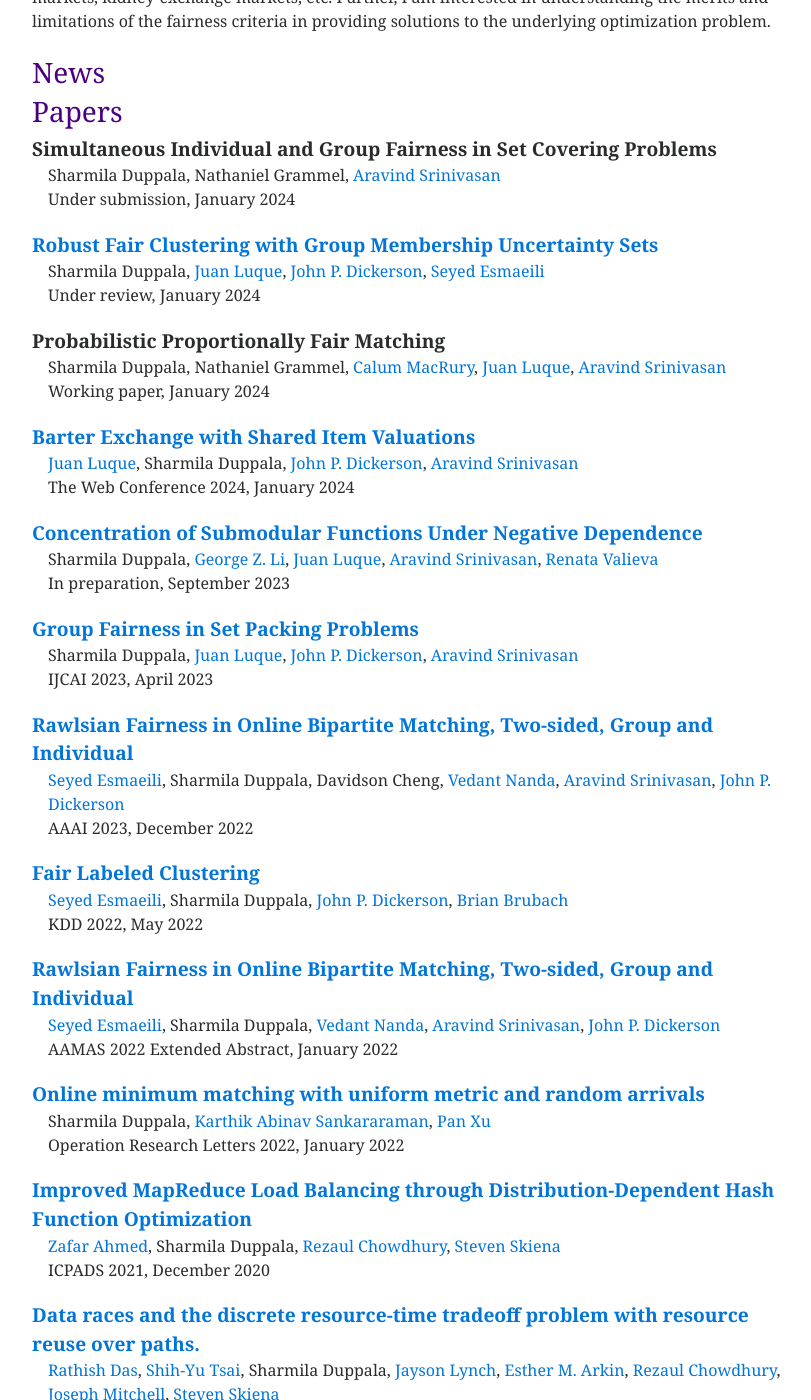
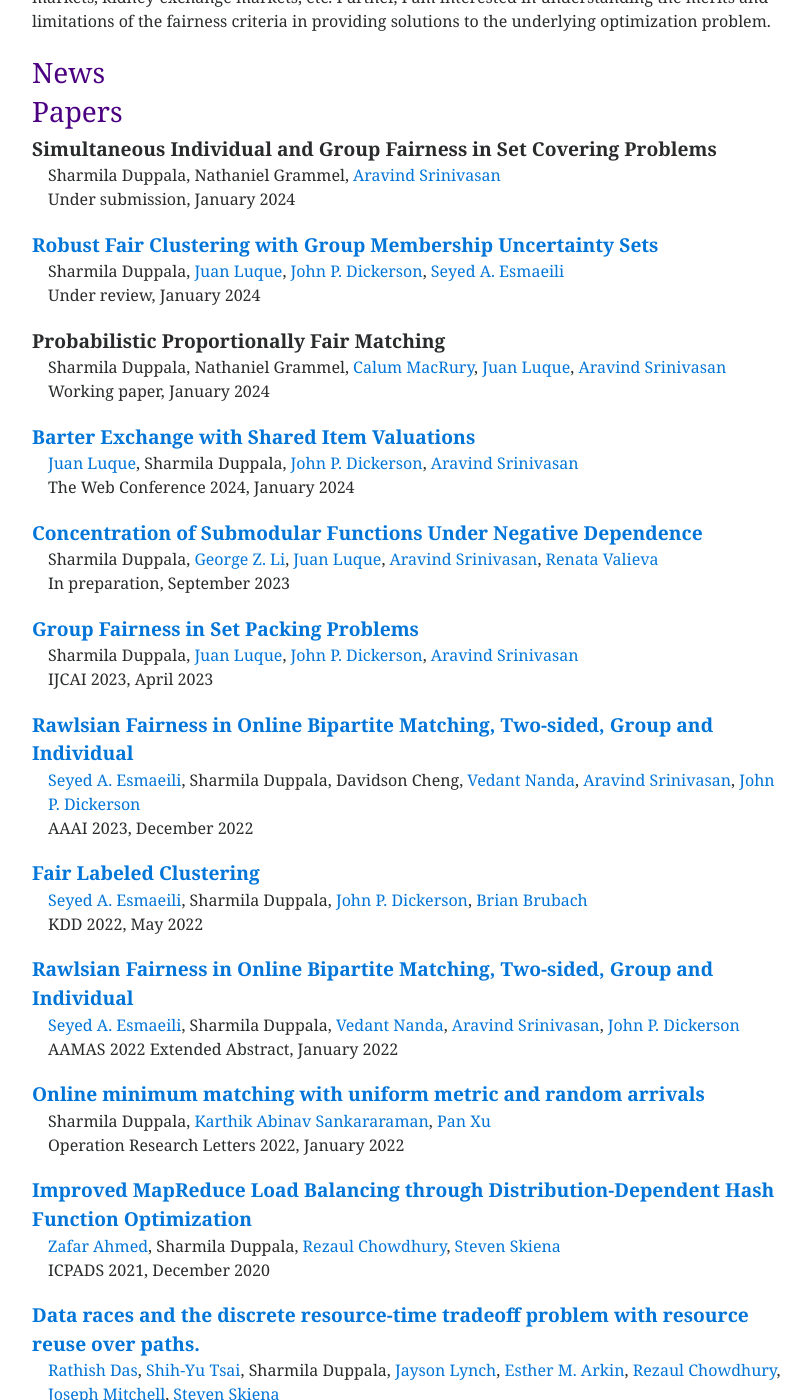
Before and after one commit to trinity24/trinity24.github.io, a Jekyll site: the page built from index.html, in a window 1280 px wide and 1400 px high, scrolled down 742 px. Shown: the whole window, without its empty margins (223-1034 px from the left). Built offline with Jekyll 4.4.1, drawn with Linux system fonts in a browser that asks for light colours.

```diff
--- a/_data/people.yaml
+++ b/_data/people.yaml
@@ -10,7 +10,7 @@ aravind:
   webpage: "https://www.cs.umd.edu/~srin/"
 
 seyed:
-  name: "Seyed Esmaeili"
+  name: "Seyed A. Esmaeili"
   webpage: "https://sa-esmaeili.github.io/"
 
 georgeli:
```
